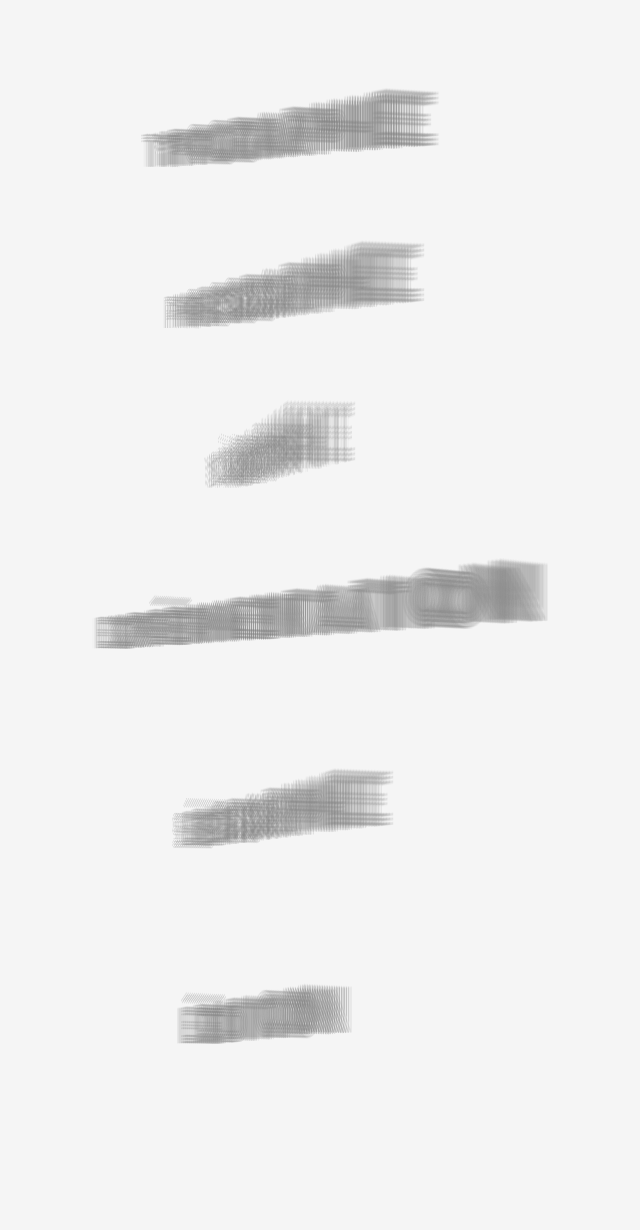
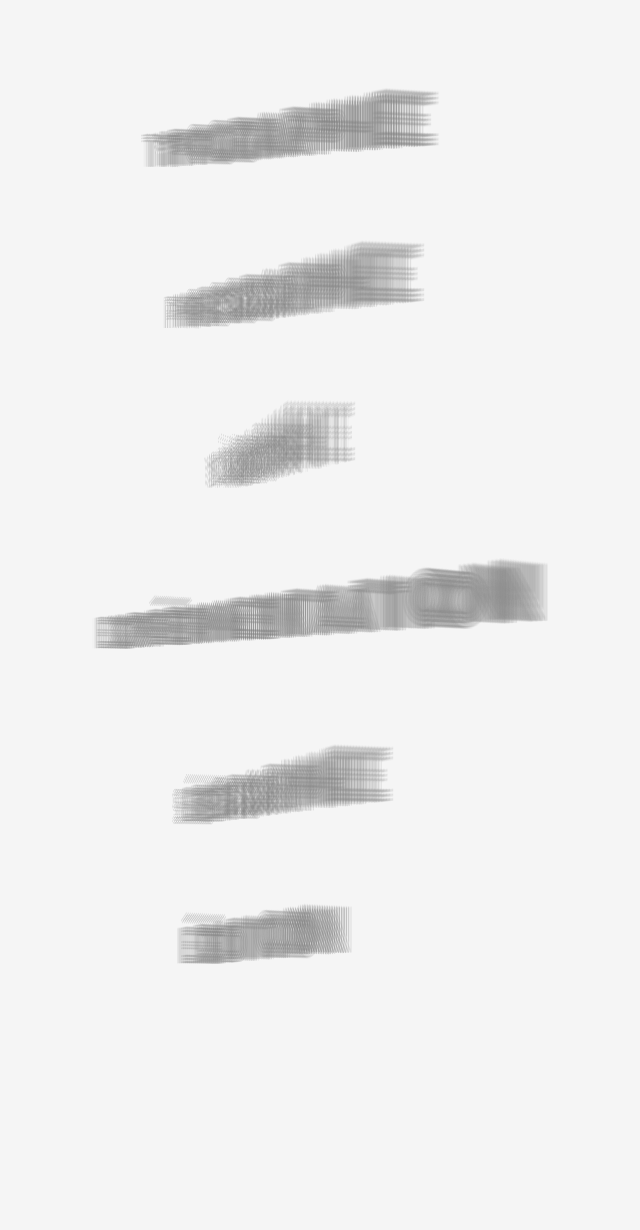
Before and after one commit to KafuiS/pointdevue, a plain HTML site: page index.html in a window 1280 px wide. Shown: the whole page, without its empty margins (406-1046 px from the left). After the commit the page ends 1150 px from the top, so only its background shows below. Drawn offline with Linux system fonts and the light colour scheme.

Commit message:
Update index.css

```diff
--- a/CSS/index.css
+++ b/CSS/index.css
@@ -528,7 +528,7 @@ SERIGRAPHIE*/
   width: 800px;
   margin: auto;
   position: absolute;
-  top: 110%;
+  top: 107%;
   right: 0%;
   bottom: 0;
   left: 0%;
@@ -655,7 +655,7 @@ EDITION*/
   width: 800px;
   margin: auto;
   position: absolute;
-  top: 135%;
+  top: 125%;
   right: 0;
   bottom: 0;
   left: 0;
```
